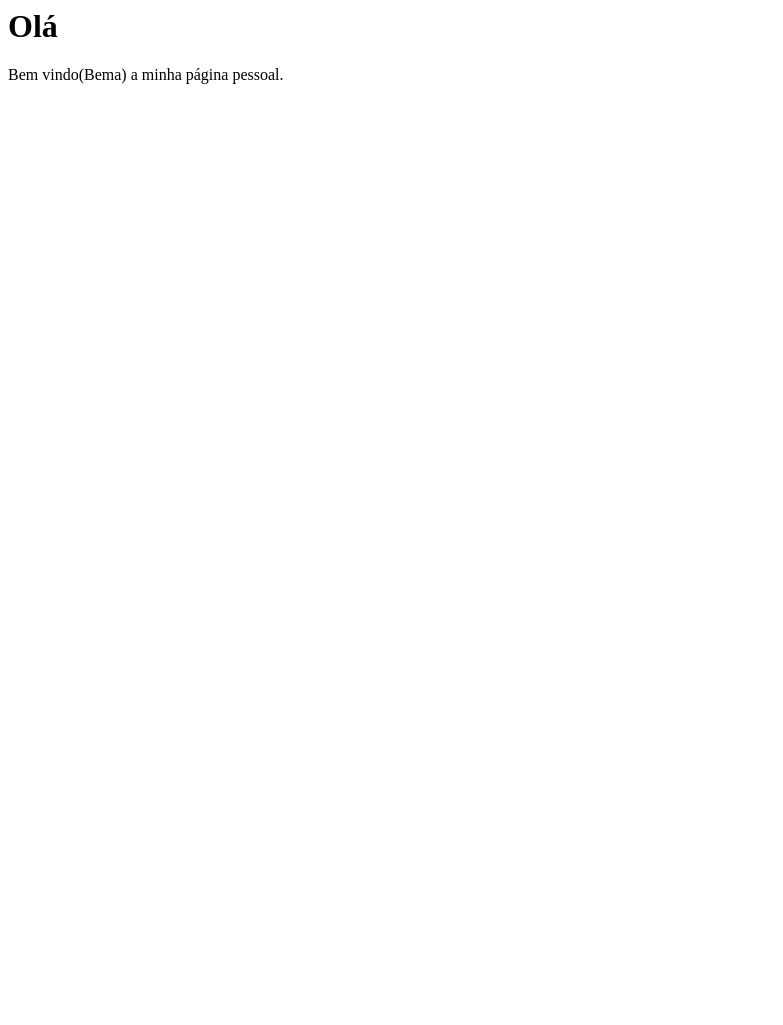
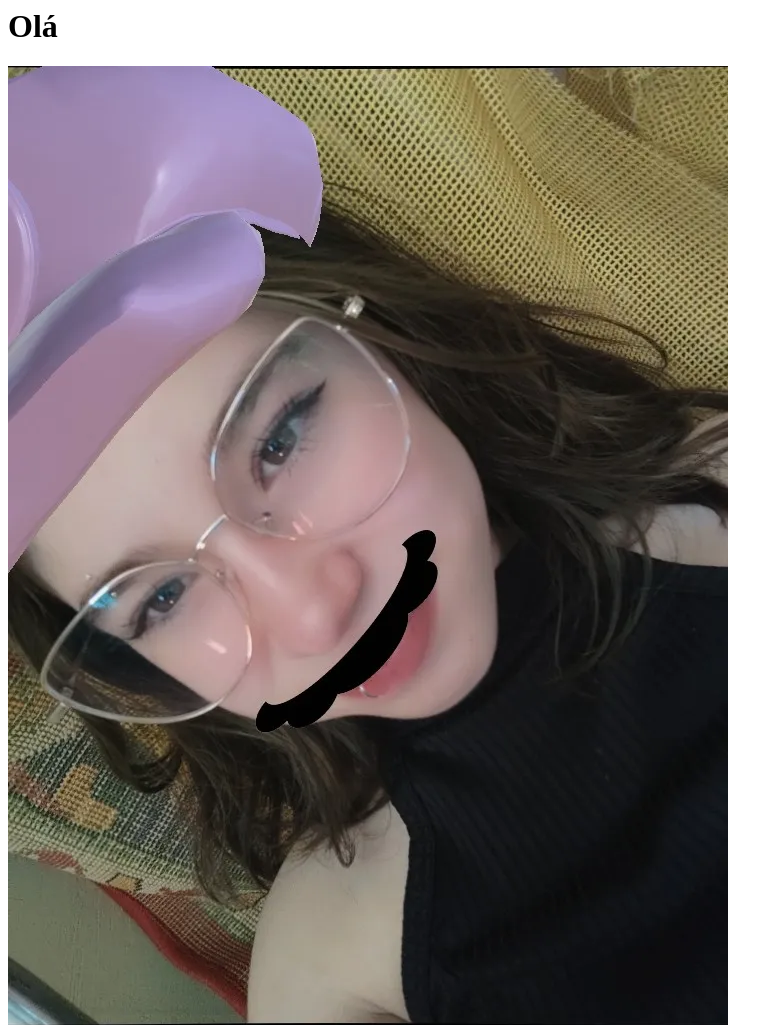
Before and after one commit to YasmimMariaf/eduech-2023-perfil, a plain HTML site: page index.html in a window 1280 px wide. Shown: the top 1025 px of the page, without its empty margins (0-783 px from the left). Before the commit the page ends 800 px from the top, so only its background shows below. Drawn offline with Linux system fonts and the light colour scheme.

Commit message:
add imagem

```diff
--- a/index.html
+++ b/index.html
@@ -1,6 +1,6 @@
  <h1>Olá</h1>
+ <img src="eu.png" alt="Minha foto de perfil">
 
 <p>
-
-  Bem vindo(Bema) a minha página pessoal.
+ Bem vindo(Bema) a minha página pessoal.
 </p>
```
Also changed, not shown: eu.png (added).
